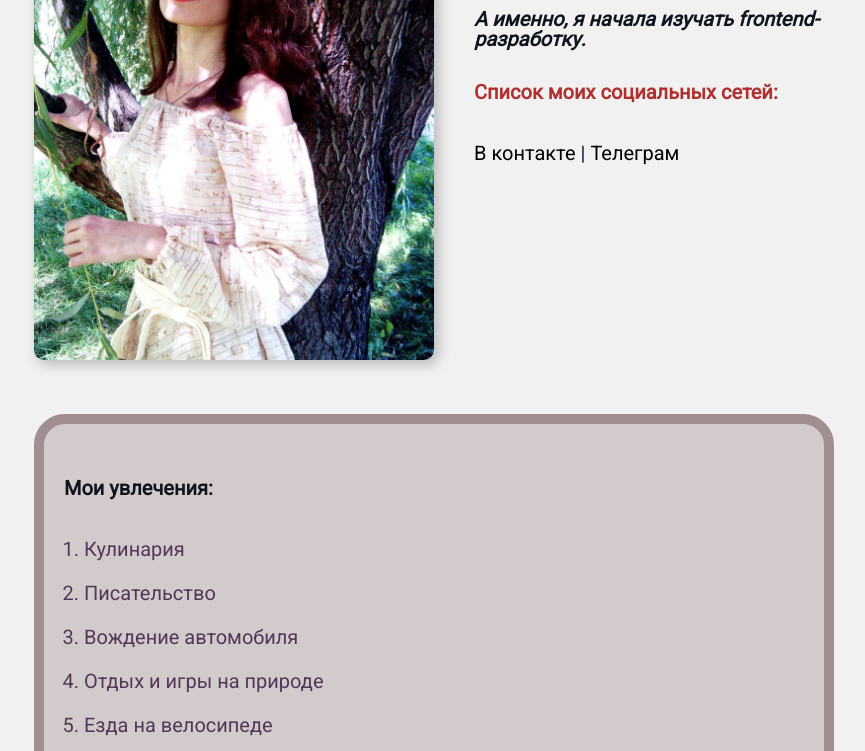
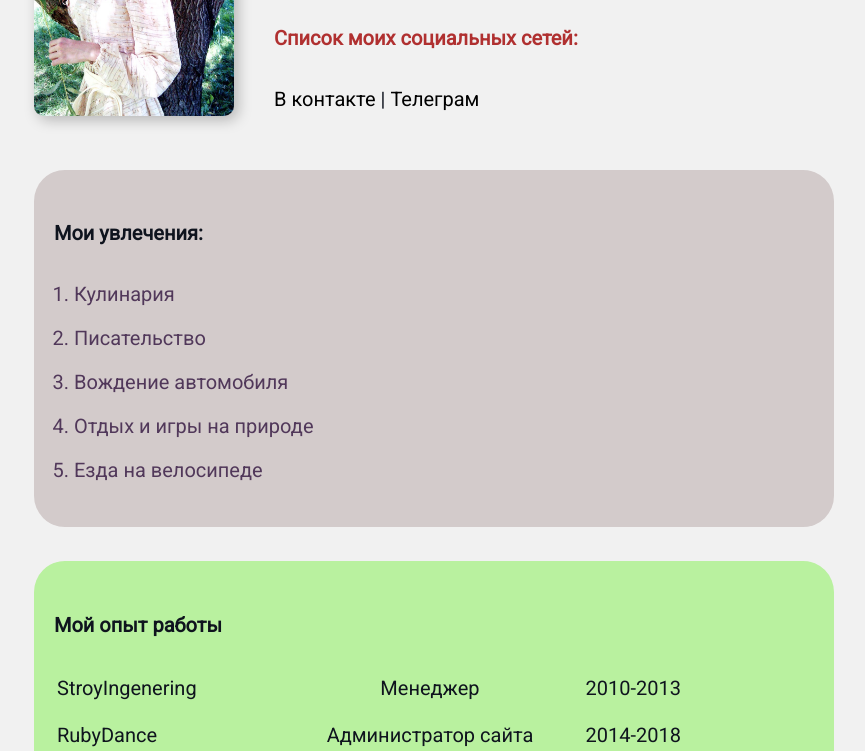
Before and after one commit to Aksi12344321/resume, a plain HTML site: page index.html in a window 1280 px wide. Shown: the part 201-952 px from the top of the page, without its empty margins (206-1071 px from the left). Drawn offline with Linux system fonts and the light colour scheme.

Commit message:
Add styles

```diff
--- a/styles.css
+++ b/styles.css
@@ -29,13 +29,13 @@ body {
   color: rgba(160, 0, 0, 0.8);
 }
 .card-1 {
-  border: 10px solid rgb(161, 142, 145);
+  /* border: 10px solid rgb(161, 142, 145); */
   border-radius: 31px;
   background: rgb(211, 203, 203);
   padding: 20px;
 }
 .card-2 {
-  border: 10px solid rgb(125, 194, 120);
+  /* border: 10px solid rgb(125, 194, 120); */
   border-radius: 31px;
   background: rgb(185, 241, 159);
   padding: 20px;
@@ -48,7 +48,7 @@ body {
 .avatar {
   border-radius: 10px;
   box-shadow: 4px 4px 14px rgba(0, 0, 0, 0.25);
-  width: 400px;
+  width: 200px;
 }
 a {
   color: #000;
@@ -89,9 +89,9 @@ a:visited {
   padding-bottom: 10px;
 }
 .table td:nth-child(2),
-.table td:nth-child(3) {
+/* .table td:nth-child(3) {
   background: rgb(128, 228, 143);
-}
+} */
 .form h4 {
   text-align: center;
 }
```
